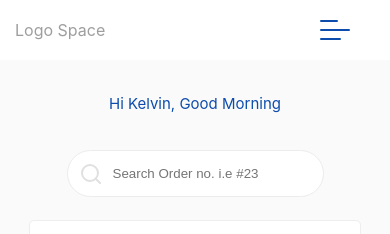
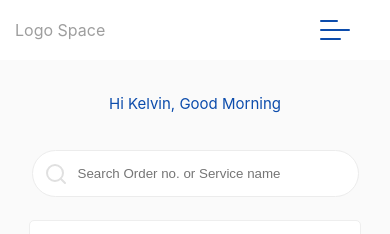
Before and after one commit to ObinnaKelvin/sapphire, a React (Create React App) app: page /patient-portal in a window 390 px wide. Shown: the top 234 px of the page. Built offline with nearby package versions, Linux system fonts and the light colour scheme.

Commit message:
Transaction card mobile 320px: input width 270px width

```diff
--- a/src/View/pages/patientPortal/Pportal.jsx
+++ b/src/View/pages/patientPortal/Pportal.jsx
@@ -47,7 +47,7 @@ function Pportal() {
                         </div>
                         <input
                             type="text"
-                            placeholder='Search Order no. i.e #23'
+                            placeholder='Search Order no. or Service name'
                             // name='email'
                             // value={email}
                             // onChange={handleInputChange}
--- a/src/View/pages/patientPortal/pportal.scss
+++ b/src/View/pages/patientPortal/pportal.scss
@@ -260,7 +260,7 @@
                             color: #e0e0e0;
                         }
                         .formInput {
-                            width: 200px;
+                            width: 270px;
                             padding: 15px 10px 15px 45px;
                             border-radius: 2em;
                             border: 1px solid #ececec;
```
